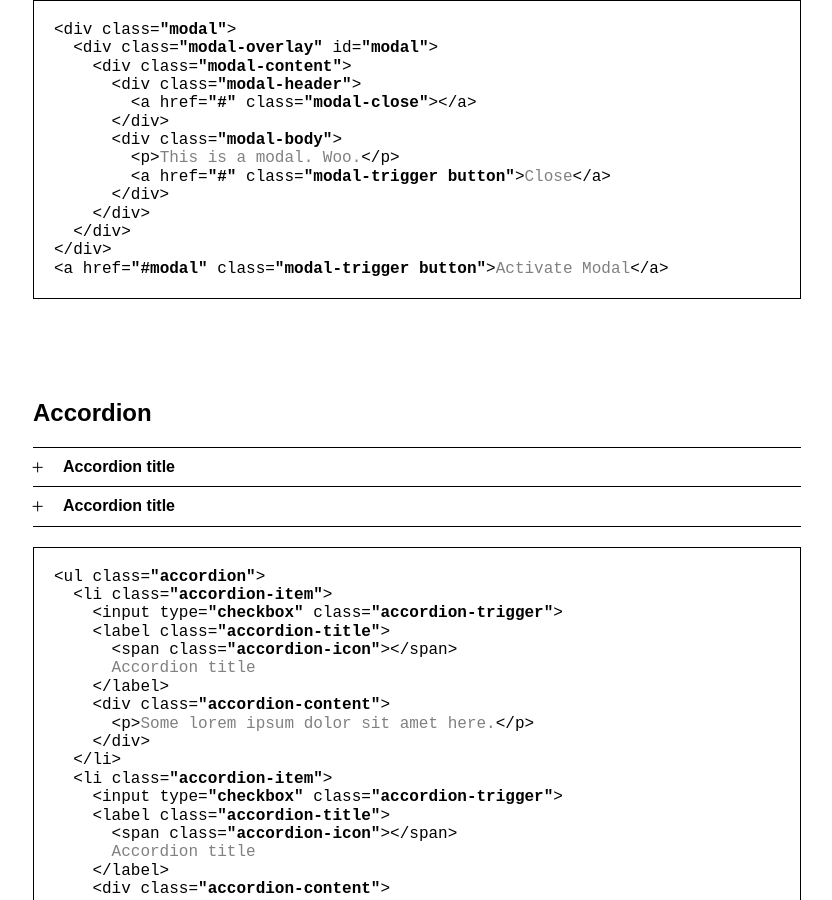
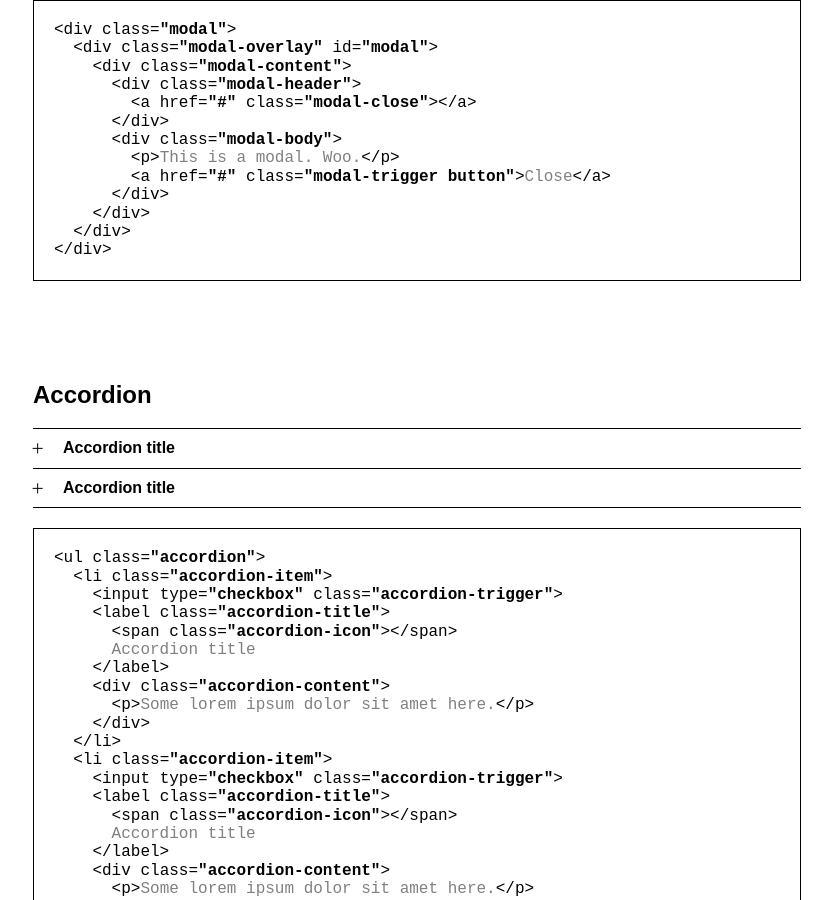
Before and after one commit to harrypujols/jsless, a Jekyll site: the page built from index.html, in a window 1280 px wide and 900 px high, scrolled down 749 px. Shown: the whole window, without its empty margins (223-1055 px from the left). Built offline with Jekyll 4.4.1, drawn with Linux system fonts in a browser that asks for light colours.

Commit message:
Revert "Missing line"
This reverts commit 6061cbb61366abf92eed9abc76bd616a069227e3.

```diff
--- a/_includes/modal.html
+++ b/_includes/modal.html
@@ -29,5 +29,4 @@
     </div>
   </div>
 </div>
-<a href="#modal" class="modal-trigger button">Activate Modal</a>
 {% endhighlight %}
```
